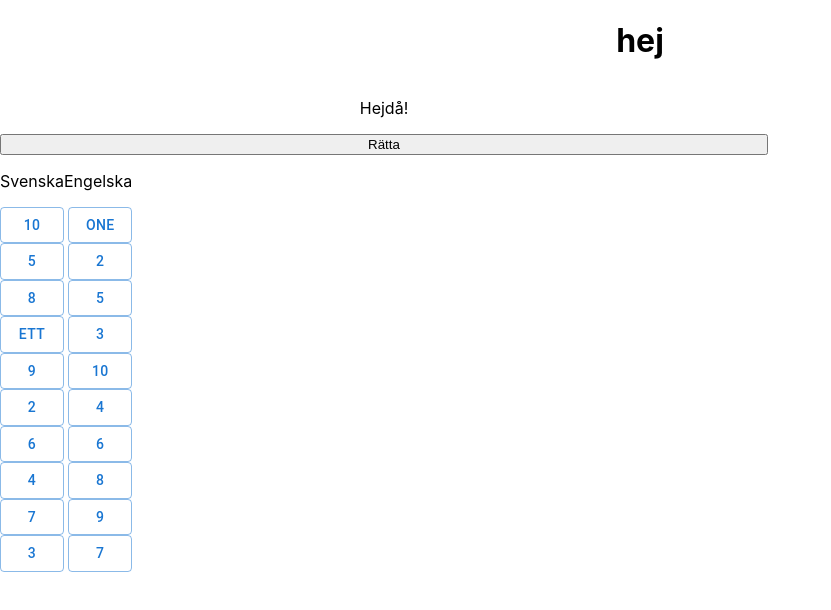
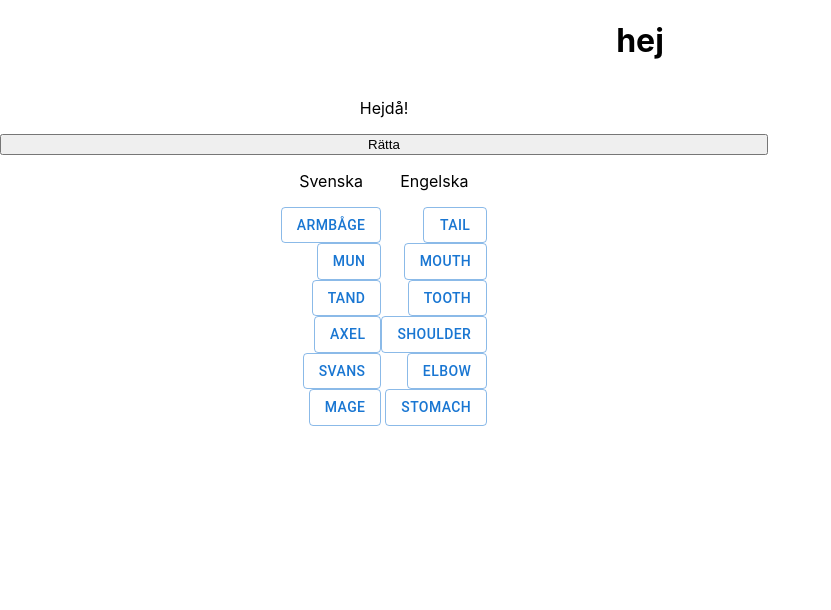
Before and after one commit to Nicklas-Holmqvist/language-learning, a React (Create React App) app: page / in a window 1280 px wide. Shown: the top 610 px of the page, without its empty margins (0-831 px from the left). Built offline with nearby package versions, Linux system fonts and the light colour scheme.

Commit message:
test with words

```diff
--- a/src/components/List/List.tsx
+++ b/src/components/List/List.tsx
@@ -9,8 +9,8 @@ const List = () => {
     const [loaded, setLoaded] = useState(true)
     const [corrected, setCorrected] = useState(false)
 
-    const [list, setList] = useState([{i:1,w:'Ett',b:false,n:'',c:undefined}, {i:2,w:'2',b:false,n:'',c:false}, {i:3,w:'3',b:false,n:'',c:false}, {i:4,w:'4',b:false,n:'',c:false}, {i:5,w:'5',b:false,n:'',c:false}, {i:6,w:'6',b:false,n:'',c:false}, {i:7,w:'7',b:false,n:'',c:false}, {i:8,w:'8',b:false,n:'',c:false}, {i:9,w:'9',b:false,n:'',c:false}, {i:10,w:'10',b:false,n:'',c:false}])
-    const [listTwo, setListTwo] = useState([{i:1,w:'One',b:false,n:'',c:false}, {i:2,w:'2',b:false,n:'',c:false}, {i:3,w:'3',b:false,n:'',c:false}, {i:4,w:'4',b:false,n:'',c:false}, {i:5,w:'5',b:false,n:'',c:false}, {i:6,w:'6',b:false,n:'',c:false}, {i:7,w:'7',b:false,n:'',c:false}, {i:8,w:'8',b:false,n:'',c:false}, {i:9,w:'9',b:false,n:'',c:false}, {i:10,w:'10',b:false,n:'',c:false}])
+    const [list, setList] = useState([{i:1,w:'mun',b:false,n:'',c:undefined}, {i:2,w:'tand',b:false,n:'',c:false}, {i:3,w:'mage',b:false,n:'',c:false}, {i:4,w:'svans',b:false,n:'',c:false}, {i:5,w:'armbåge',b:false,n:'',c:false}, {i:6,w:'axel',b:false,n:'',c:false}])
+    const [listTwo, setListTwo] = useState([{i:1,w:'mouth',b:false,n:'',c:false}, {i:2,w:'tooth',b:false,n:'',c:false}, {i:3,w:'stomach',b:false,n:'',c:false}, {i:4,w:'tail',b:false,n:'',c:false}, {i:5,w:'elbow',b:false,n:'',c:false}, {i:6,w:'shoulder',b:false,n:'',c:false}])
 
     useEffect(() => {
         if(loaded === true) {
@@ -120,7 +120,7 @@ const List = () => {
         <Grid container direction='column' className={classes.container}>
             <p>Hejdå!</p>
             <button onClick={correctAnswers}>Rätta</button>
-            <Grid container>
+            <Grid container className={classes.wordContainer}>
                 <Grid item>
                     <p>Svenska</p>
                     {mapListOne}
--- a/src/components/List/styles.ts
+++ b/src/components/List/styles.ts
@@ -9,6 +9,10 @@ export default makeStyles(() => ({
         justifyContent: 'center',
         maxWidth: '48rem',
         width: '100%',
+    },
+    wordContainer: {
+        display: 'flex',
+        justifyContent: 'center'
     },
     word: {
         display: 'flex',
```
